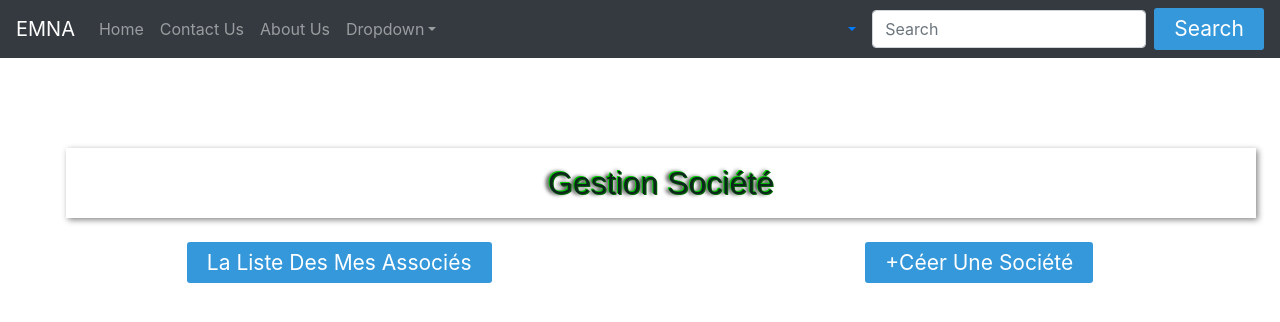
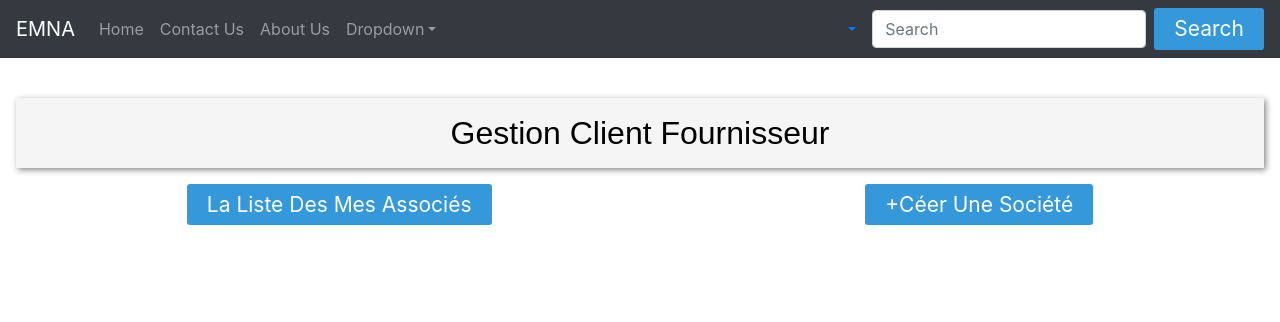
Before and after one commit to eddy62/emna_front_end, a React (Create React App) app: page /client-fournisseur in a window 1280 px wide. Shown: the top 322 px of the page. Built offline with nearby package versions, Linux system fonts and the light colour scheme.

Commit message:
modifier client fournisseur

```diff
--- a/src/components/component-clientFournisseur/ClientFournisseur.module.css
+++ b/src/components/component-clientFournisseur/ClientFournisseur.module.css
@@ -19,9 +19,10 @@
 .h1 {
   text-align: center;
   font-size: 32px;
-  text-shadow: -1px -1px #0c0, 1px 1px #060, -3px 0 4px #000;
+  text-shadow: -1px -1px rgb(209, 187, 187) 1px 1px rgb(182, 170, 170),
+    -3px 0 4px rgb(245, 219, 219);
   font-family: Arial, Helvetica, sans-serif;
-  color: rgb(13, 37, 29);
+  color: black;
   padding: 16px;
   font-weight: lighter;
   -moz-box-shadow: 2px 2px 6px #888;
@@ -30,8 +31,16 @@
   text-align: center;
   display: block;
   margin: 16px;
+  background-color: whitesmoke;
 }
 
+.button {
+  border-radius: 12px;
+}
+
+.button1 {
+  border-radius: 40px;
+}
 .h2 {
   text-align: center;
   font-size: 32px;
--- a/src/components/component-clientFournisseur/detailsClientFournisseur.js
+++ b/src/components/component-clientFournisseur/detailsClientFournisseur.js
@@ -21,7 +21,7 @@ class DetailsClientFournisseur extends Component {
     render() {
         return (
             <MDBContainer>
-                <MDBBtn onClick={this.toggle(6)}>Details</MDBBtn>
+                <MDBBtn className={Style.button1} onClick={this.toggle(6)}>Details</MDBBtn>
                 <MDBModal isOpen={this.state.modal6} toggle={this.toggle(6)} side position="top-right">
                     <MDBModalHeader toggle={this.toggle(6)}>Présentation de la société</MDBModalHeader>
                     <MDBModalBody>
--- a/src/components/component-clientFournisseur/listerClientFournisseur.js
+++ b/src/components/component-clientFournisseur/listerClientFournisseur.js
@@ -15,24 +15,24 @@ class ListerClientFournisseur extends Component {
   }
 
 
+  // componentDidMount() {
+  //   axios.get('http://localhost:8080/api/client-fournisseurs/societe/1', {
+  //     headers: {
+  //       Authorization: "Basic " + " YWRtaW46YWRtaW4="
+  //     }
+  //   })
+  //     .then(response => response.data)
+  //     .then(clients => this.setState({ clients }))
+  //     .catch(err => console.log(err))
+  // }
+
   componentDidMount() {
-    axios.get('http://localhost:8080/api/client-fournisseurs/societe/1', {
-      headers: {
-        Authorization: "Basic " + " YWRtaW46YWRtaW4="
-      }
+    AxiosCenter.getClientFournisseur().then(response => {
+      this.state.clients = response.data;
+    }).catch(error => {
+      console.log(error)
     })
-      .then(response => response.data)
-      .then(clients => this.setState({ clients }))
-      .catch(err => console.log(err))
   }
-
-  // componentDidMount() {
-  //   AxiosCenter.getClientFournisseur().then(response => {
-  //     this.state.clients = response.data;
-  //   }).catch(error => {
-  //     console.log(error)
-  //   })
-  // }
 
   // deleteClient = (id) => {
   //   axios.delete(`http://localhost:8080/api/client-fournisseurs/${id}`, {
--- a/src/components/component-clientFournisseur/menuClientFournisseur.js
+++ b/src/components/component-clientFournisseur/menuClientFournisseur.js
@@ -14,8 +14,8 @@ class MenuClientFournisseur extends Component {
 
       <Router>
         <NavBar />
-        <div className={Style.menu}>
-          <h1 className={Style.h1}>Gestion Société</h1>
+        <div className={"container-fluid" + Style.menu}>
+          <h1 className={Style.h1}>Gestion Client Fournisseur</h1>
         </div>
         <div>
           <nav>
@@ -23,7 +23,7 @@ class MenuClientFournisseur extends Component {
               <ul className="nav nav-pills nav-fill">
                 <li className="nav-item">
                   <Link to="/liste">
-                    <MDBBtn color="info" >La Liste Des Mes Associés</MDBBtn></Link>
+                    <MDBBtn className={Style.button} color="info" >La Liste Des Mes Associés</MDBBtn></Link>
                 </li>
                 <li className="nav-item">
                   <Link to="/creer">
```
